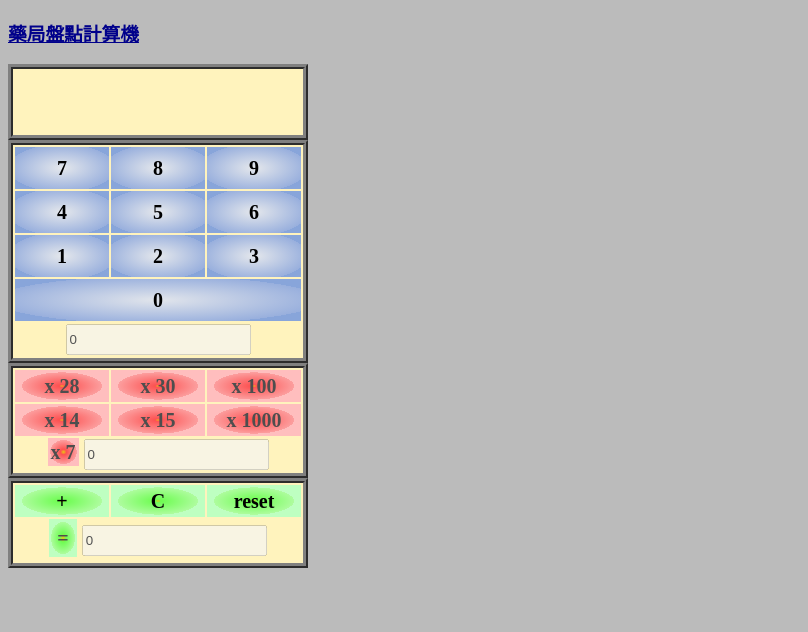
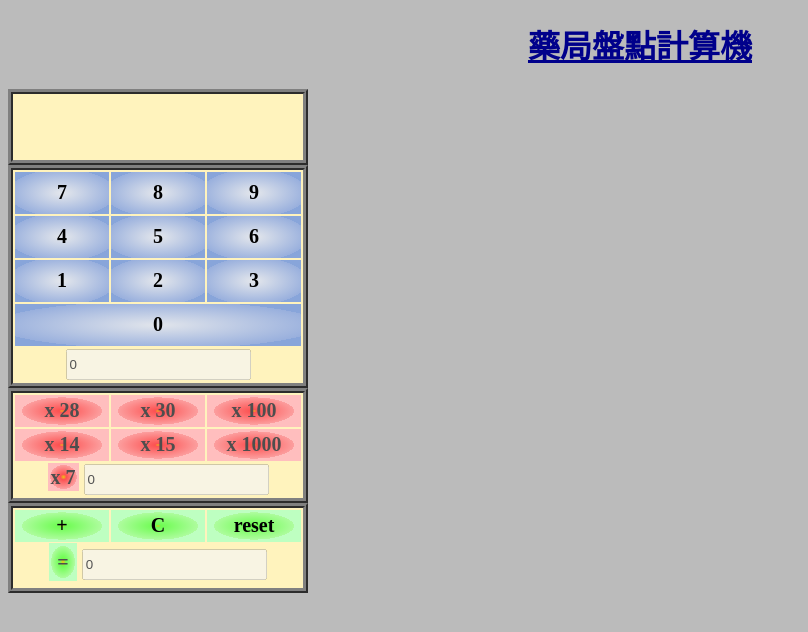
Before and after one commit to yaqqLIN/boxcalculator, a plain HTML site: page boxcalculator.html in a window 1280 px wide. Shown: the whole page, without its empty margins (0-808 px from the left). Drawn offline with Linux system fonts and the light colour scheme.

Commit message:
Update boxcalculator.html

```diff
--- a/boxcalculator.html
+++ b/boxcalculator.html
@@ -7,11 +7,14 @@
     <title>calculator</title>
     <link rel="stylesheet" type="text/css" href="calculator.css">
     <link rel="icon" href="logo.ico" type="image/x-icon"/>
+
 </head>
 <body>
-    <h3 style="text-decoration: underline;color:darkblue">藥局盤點計算機</h3>
+    <h1 style="text-decoration: underline;color:darkblue ;"><center>藥局盤點計算機</center></h1>
     <div id="shadowresult" style="display: none;" value=0></div>
-    <table id="table-count_post">
+    <div id="blockall">
+        <div id="block1">
+            <table id="table_post">
                 <tr ><td colspan="5" id="count_post" value=""></td></tr>
             </table>
             <table id="table_inputvalue">
@@ -38,6 +41,8 @@
                     </tr>
                 </tbody>
             </table>
+        </div>
+        <div id="block2">
             <table id="table_inputmulti">
                 <tr>
                     <td class="inputmulti" onclick="inputmultiple(28)">x 28</td>
@@ -68,7 +73,9 @@
                         <input type="text" id="count_result" value=0 disabled/>
                     </td>
                 </tr>
+            </table>
+        </div>
+    </div>
     <script src="calculator.js"></script>
-    </table>
 </body>
 </html>
```
Lines whose indentation alone changed are shown as unchanged.
